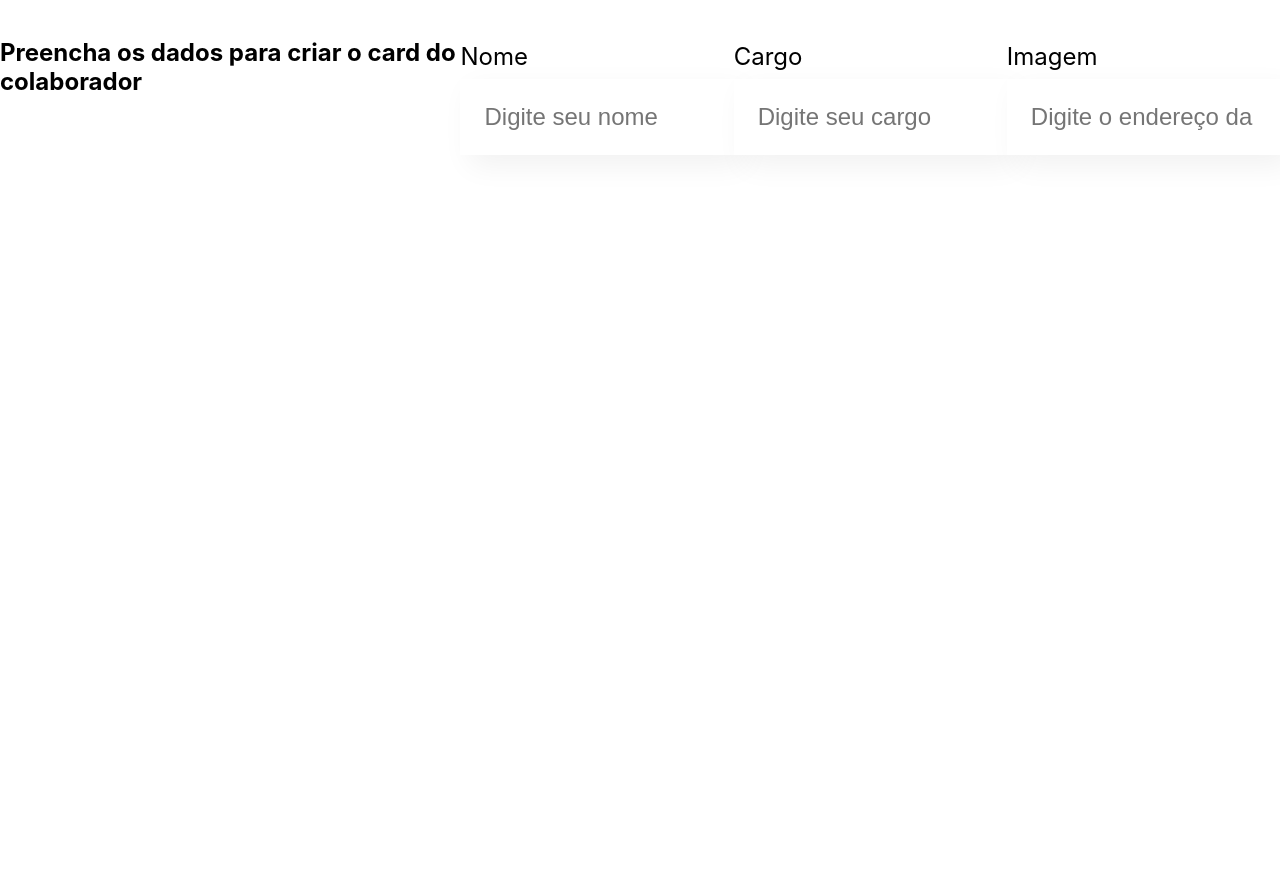
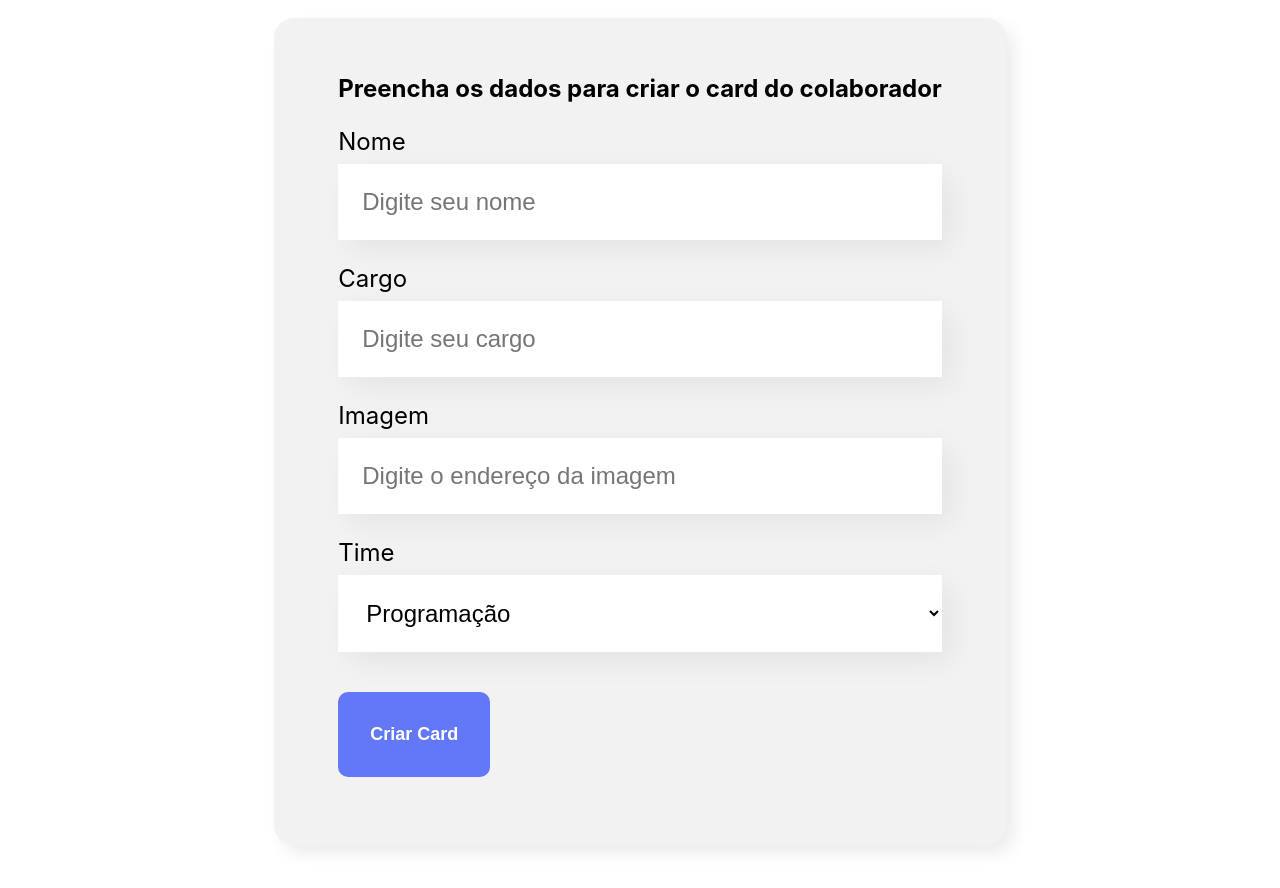
Before and after one commit to AndreGuima/organo, a JavaScript app: page / in a window 1280 px wide. Shown: the part 560-1448 px from the top of the page. Before the commit the page ends 819 px from the top, so only its background shows below. Built offline with nearby package versions, Linux system fonts and the light colour scheme; the HTML template or start-up script is replaced by a standard one.

Commit message:
Form completo

```diff
--- /dev/null
+++ b/src/componentes/Botao/Botao.css
@@ -0,0 +1,15 @@
+.botao {
+    background-color: #6278f7;
+    border-radius: 10px;
+    font-weight: 700;
+    font-size: 18px;
+    padding: 32px;
+    border: none;
+    cursor: pointer;
+    color: #FFF;
+    margin: 32px 0;
+}
+
+.botao:hover {
+    color: #95FFD4;
+}
--- /dev/null
+++ b/src/componentes/Botao/index.js
@@ -0,0 +1,11 @@
+import './Botao.css'
+
+const Botao = (props) => {
+    return (
+        <button className='botao'>
+            {props.children}
+        </button>
+    )
+}
+
+export default Botao
--- a/src/componentes/CampoTexto/index.js
+++ b/src/componentes/CampoTexto/index.js
@@ -5,7 +5,7 @@
     return (
         <div className="campo-texto">
             <label>{props.label}</label>
-            <input placeholder={props.placeholder} />
+            <input required={props.obrigatorio} placeholder={props.placeholder} />
         </div>
     )
 }
--- a/src/componentes/Formulario/index.js
+++ b/src/componentes/Formulario/index.js
@@ -1,14 +1,25 @@
 import CampoTexto from '../CampoTexto'
+import ListaSuspensa from '../ListaSuspensa'
+import Botao from '../Botao'
 import './Formulario.css'
 
 const Formulario = () => {
+    const times = ['Programação', 'Front-End', 'Data Science', 'DevOps','UX e Design','Inovação e Gestão']
+
+    const aoSalvar = (evento) => {
+        evento.preventDefault()
+        console.log('form foi submetido')
+    }
+
     return (
-        <section>
-            <form className='formulario'>
+        <section className="formulario">
+            <form onSubmit={aoSalvar}>
                 <h2>Preencha os dados para criar o card do colaborador</h2>
-                <CampoTexto label="Nome" placeholder="Digite seu nome" />
-                <CampoTexto label="Cargo" placeholder="Digite seu cargo" />
+                <CampoTexto obrigatorio={true} label="Nome" placeholder="Digite seu nome" />
+                <CampoTexto obrigatorio={true} label="Cargo" placeholder="Digite seu cargo" />
                 <CampoTexto label="Imagem" placeholder="Digite o endereço da imagem" />
+                <ListaSuspensa obrigatorio={true} label="Time" itens={times}></ListaSuspensa>
+                <Botao>Criar Card</Botao>
             </form>
         </section>
     )
--- /dev/null
+++ b/src/componentes/ListaSuspensa/ListaSuspensa.css
@@ -0,0 +1,21 @@
+.lista-suspensa {
+    display: block;
+    margin-bottom: 8px;
+    font-size: 24px;
+}
+
+.lista-suspensa label {
+    display: block;
+    margin-bottom: 8px;
+    font-size: 24px;
+}
+
+.lista-suspensa select {
+    background-color: #fff;
+    box-shadow: 10px 10px 30px rgba(0, 0, 0, 0.06);
+    width: 100%;
+    border: none;
+    font-size: 24px;
+    padding: 24px;
+    box-sizing: border-box;
+}
--- /dev/null
+++ b/src/componentes/ListaSuspensa/index.js
@@ -0,0 +1,15 @@
+import './ListaSuspensa.css'
+
+const ListaSuspensa = (props) => {
+
+    return (
+        <div className='lista-suspensa'>
+            <label>{props.label}</label>
+            <select required={props.obrigatorio}>
+                {props.itens.map(item => <option key={item}>{item}</option>)}
+            </select>
+        </div>
+    )
+}
+
+export default ListaSuspensa
```
